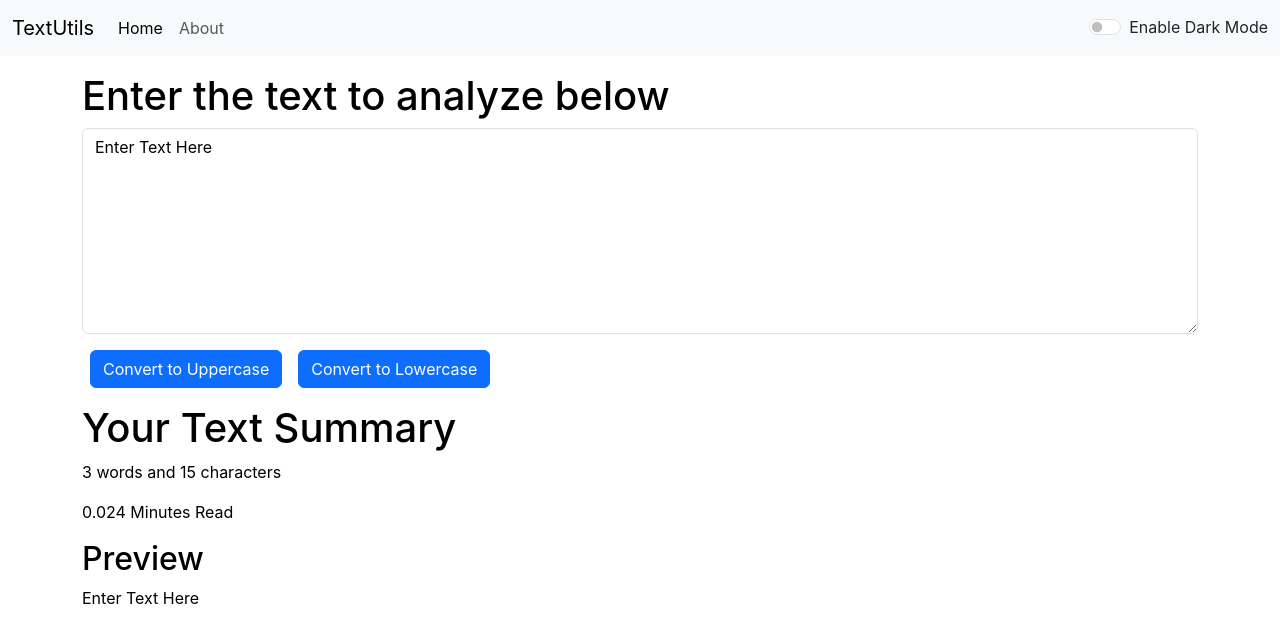
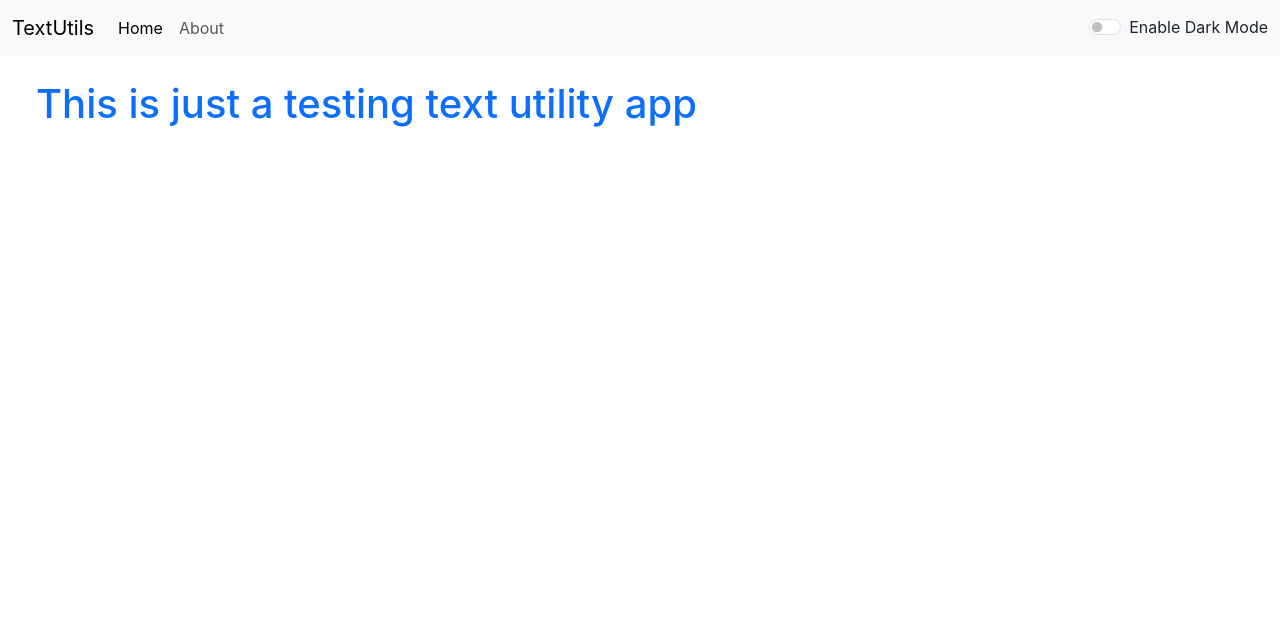
Before and after one commit to Nikhil-Prabhat/React_Tutorial_Project, a React (Create React App) app in the folder my-app/: page /about in a window 1280 px wide. Shown: the top 642 px of the page. Built offline with nearby package versions, Linux system fonts and the light colour scheme.

Commit message:
RT-5 : Tab Navigation Added with React Router DOM

```diff
--- a/my-app/src/App.js
+++ b/my-app/src/App.js
@@ -3,6 +3,9 @@ import "./App.css";
 import Navbar from "./components/Navbar";
 import TextForm from "./components/TextForm";
 import Alert from "./components/Alert";
+import About from "./components/About";
+import { BrowserRouter, Routes, Route, Link } from 'react-router-dom';
+
 
 function App() {
   const [mode, setMode] = useState("light");
@@ -33,6 +36,7 @@ function App() {
 
   return (
     <>
+      <BrowserRouter>
         <Navbar
           titleText="TextUtils"
           homeText="Home"
@@ -41,9 +45,13 @@ function App() {
         />
         <Alert alert={alert} />
 
-      <div className="container-fluid my-3">
+        <Routes>
+          <Route exact path="/" element={
             <TextForm heading="Enter the text to analyze below" mode={mode} showAlert={showAlert} />
-      </div>
+          } />
+          <Route exact path="/about" element={<About />} />
+        </Routes>
+      </BrowserRouter>
     </>
   );
 }
--- /dev/null
+++ b/my-app/src/components/About.js
@@ -0,0 +1,9 @@
+import React from 'react'
+
+export default function About() {
+    return (
+        <div className="container mt-4 mx-4 my-4">
+            <h1 className="text-primary">This is just a testing text utility app</h1>
+        </div>
+    )
+}
--- a/my-app/src/components/Navbar.js
+++ b/my-app/src/components/Navbar.js
@@ -1,5 +1,6 @@
 import React from "react";
 import PropTypes from "prop-types";
+import { Link } from "react-router-dom";
 
 export default function Navbar({
     titleText = "Set Title here",
@@ -11,9 +12,9 @@ export default function Navbar({
     return (
         <nav className={`navbar navbar-expand-lg navbar-${mode} bg-${mode}`}>
             <div className="container-fluid">
-                <a className="navbar-brand" href="/">
+                <Link className="navbar-brand" to="/">
                     {titleText}
-                </a>
+                </Link>
                 <button
                     className="navbar-toggler"
                     type="button"
@@ -28,14 +29,14 @@ export default function Navbar({
                 <div className="collapse navbar-collapse" id="navbarSupportedContent">
                     <ul className="navbar-nav me-auto mb-2 mb-lg-0">
                         <li className="nav-item">
-                            <a className="nav-link active" aria-current="page" href="/">
+                            <Link className="nav-link active" aria-current="page" to="/">
                                 {homeText}
-                            </a>
+                            </Link>
                         </li>
                         <li className="nav-item">
-                            <a className="nav-link" href="/">
+                            <Link className="nav-link" to="/about">
                                 {aboutText}
-                            </a>
+                            </Link>
                         </li>
                     </ul>
 
```
Lines whose indentation alone changed are shown as unchanged.
